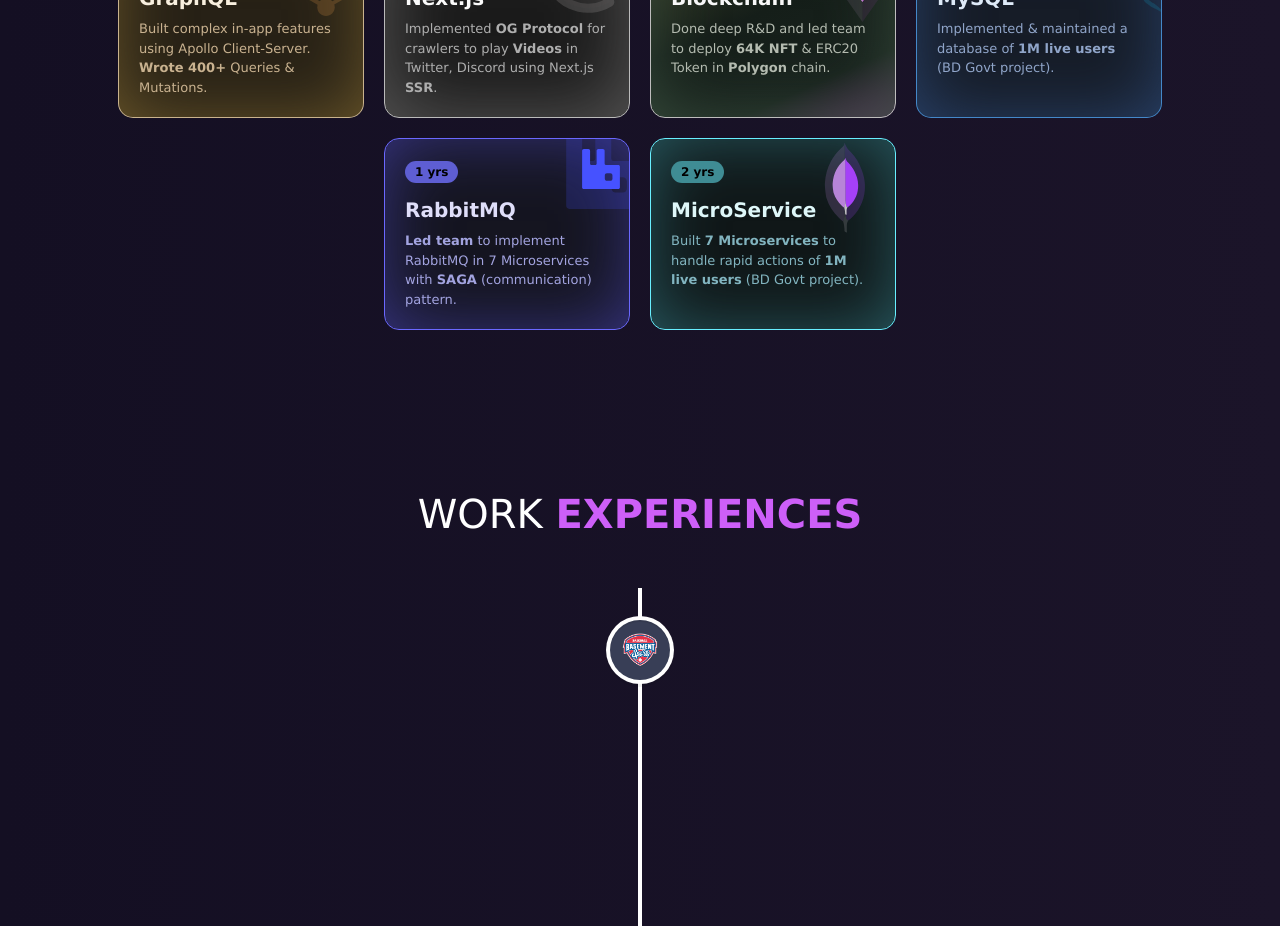
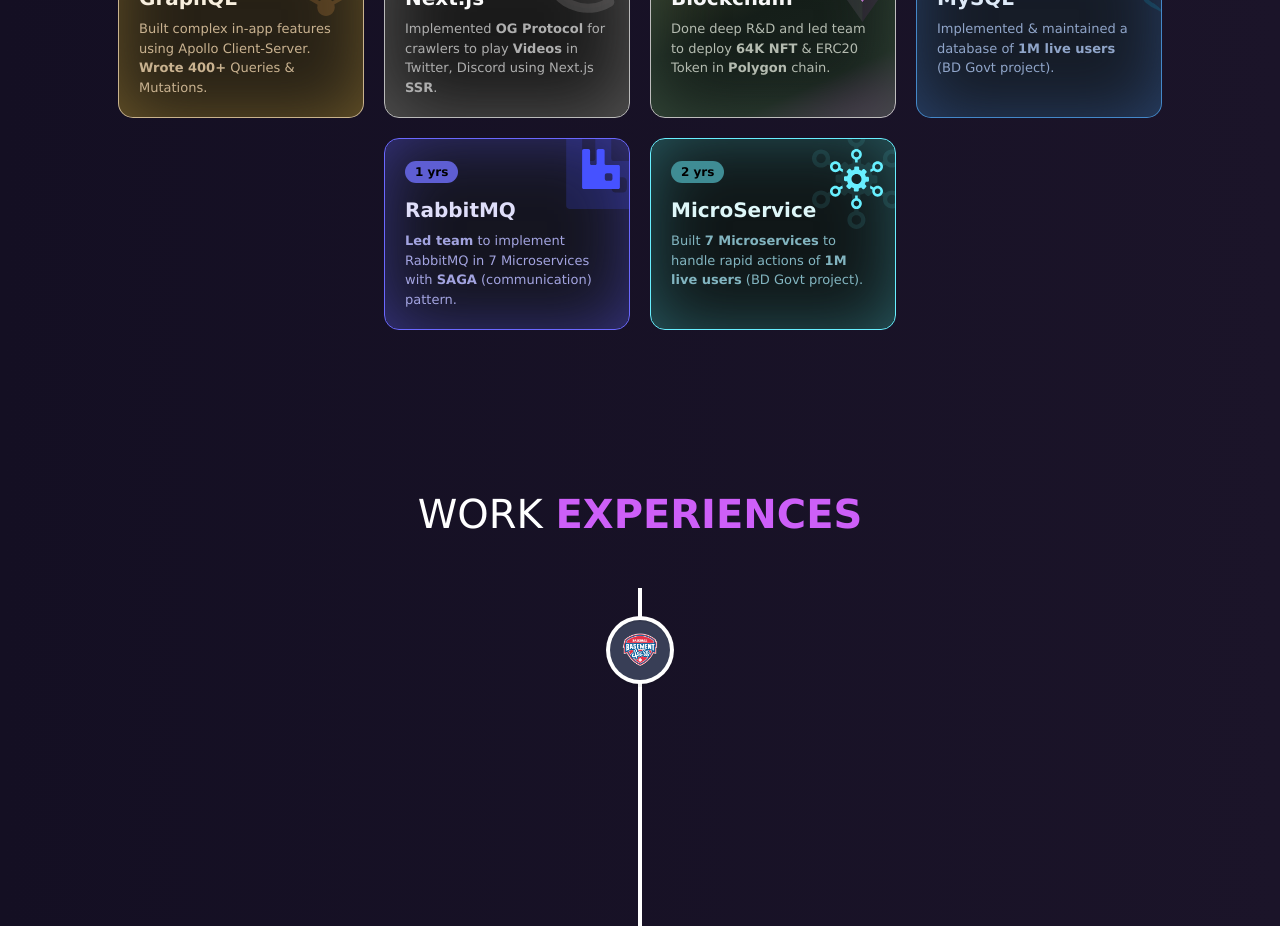
Before and after one commit to anisurrahman072/anis-portfolio, a React (Create React App) app: page / in a window 1280 px wide. Shown: the part 1460-2386 px from the top of the page. Built offline with nearby package versions, Linux system fonts and the light colour scheme.

Commit message:
Added microservice animation

```diff
--- a/src/components/Skils/AdditionalSkills.js
+++ b/src/components/Skils/AdditionalSkills.js
@@ -5,7 +5,7 @@ import nextjsLogo from "../../Assets/nextjs.svg";
 import ethereumLogo from "../../Assets/ethereum.svg";
 import mysqlLogo from "../../Assets/mysql.svg";
 import rabbitmqLogo from "../../Assets/rabbitmq.svg";
-import reactLogo from "../../Assets/react.svg";
+import microserviceLogo from "../../Assets/microservice.svg";
 import nodeJsLogo from "../../Assets/nodejs.svg";
 import mongodbLogo from "../../Assets/mongodb.svg";
 import { motion } from "framer-motion";
@@ -688,19 +688,19 @@ function AdditionalSkills() {
                 style={{
                   position: "absolute",
                   top: -10,
-                  right: -9,
-                  opacity: 0.2,
+                  right: -6,
+                  opacity: 0.1,
                 }}
                 initial={{ rotate: 0, scale: 1 }}
                 animate={{
-                  rotate: isHoveredMicroservice ? -20 : 0,
-                  scale: isHoveredMicroservice ? 0.5 : 1,
-                  x: isHoveredMicroservice ? -60 : 0,
-                  y: isHoveredMicroservice ? 20 : 0,
+                  rotate: isHoveredMicroservice ? -70 : 0,
+                  scale: isHoveredMicroservice ? 0.3 : 1,
+                  x: isHoveredMicroservice ? -40 : 0,
+                  y: isHoveredMicroservice ? 30 : 0,
                 }}
                 transition={{ duration: 0.45 }}
               >
-                <img src={mongodbLogo} height={110} />
+                <img src={microserviceLogo} height={100} />
               </motion.div>
 
               <motion.div
@@ -711,12 +711,12 @@ function AdditionalSkills() {
                 }}
                 initial={{ rotate: 0, scale: 1 }}
                 animate={{
-                  rotate: isHoveredMicroservice ? 20 : 0,
-                  scale: isHoveredMicroservice ? 1.3 : 1,
+                  rotate: isHoveredMicroservice ? 50 : 0,
+                  scale: isHoveredMicroservice ? 1.2 : 1,
                 }}
                 transition={{ duration: 0.45 }}
               >
-                <img src={mongodbLogo} height={70} />
+                <img src={microserviceLogo} height={60} />
               </motion.div>
               <p
                 style={{
```
Also changed, not shown: src/Assets/microservice.svg (added).
